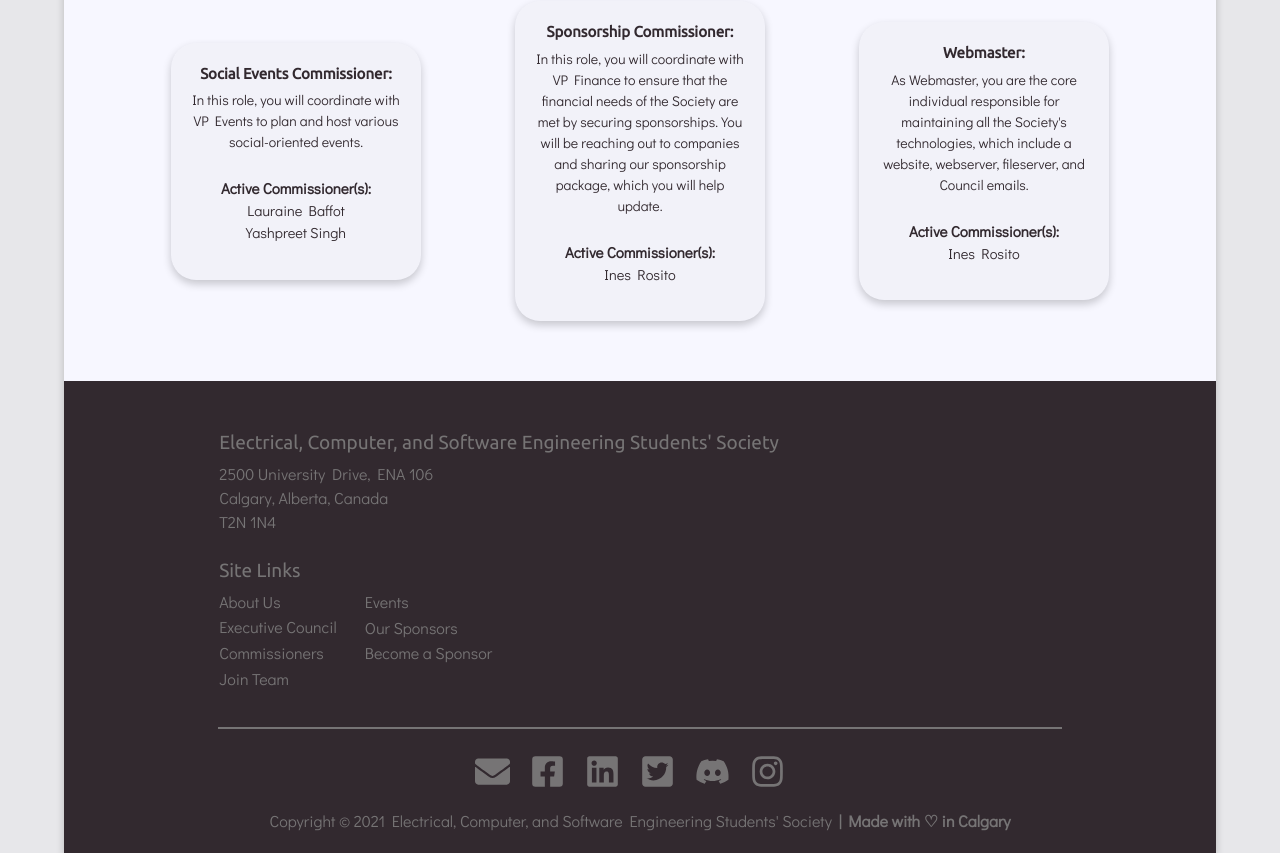
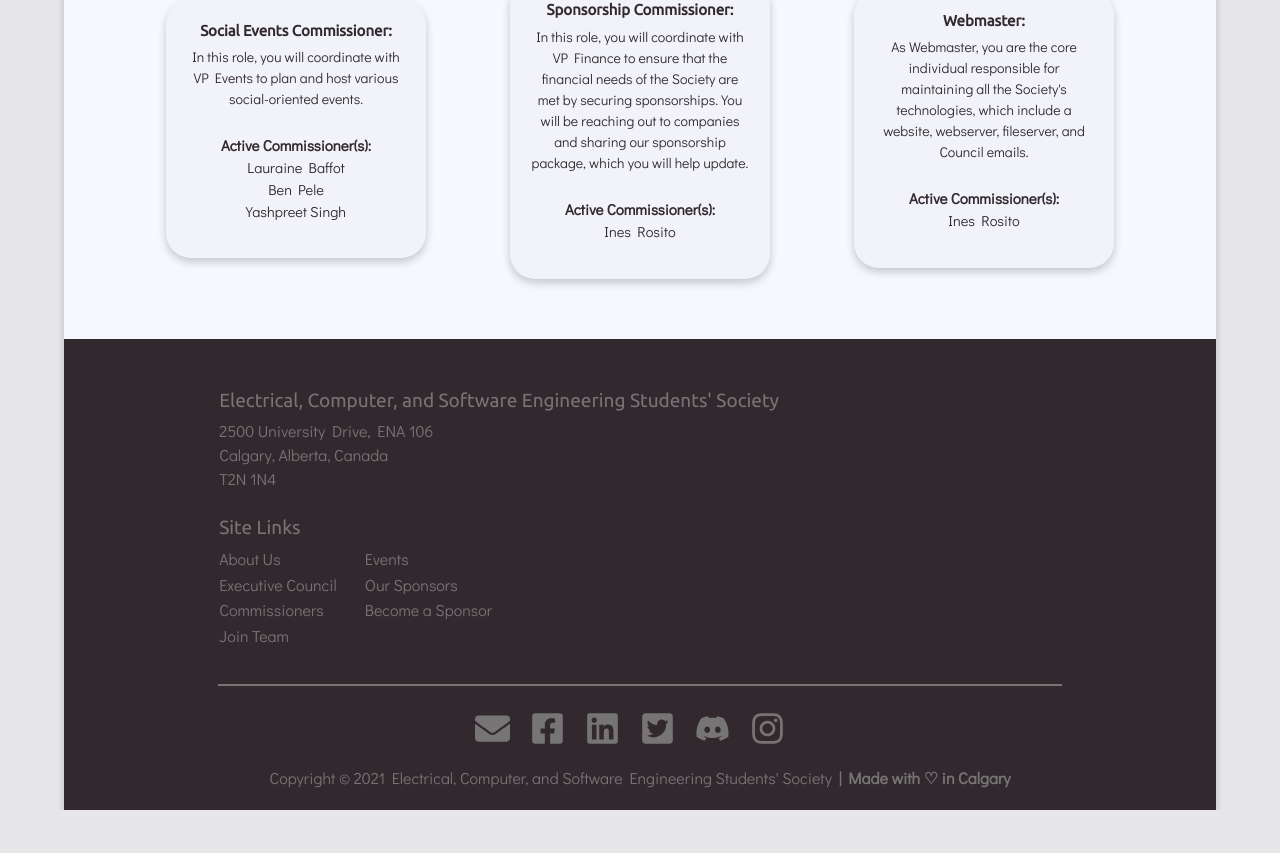
Before and after one commit to zoouofc/zooengg.ca-react, a React (Create React App) app: page /commissioners in a window 1280 px wide. Shown: the part 1112-1965 px from the top of the page. After the commit the page ends 1922 px from the top, so only its background shows below. Built offline with nearby package versions, Linux system fonts and the light colour scheme.

Commit message:
Updating comms, updating banners

```diff
--- a/src/pages/CommissionerPage.jsx
+++ b/src/pages/CommissionerPage.jsx
@@ -91,6 +91,7 @@ const CommissionerPage = () => (
         commRole="Social Events Commissioner:"
         names={[
           "Lauraine Baffot",
+          "Ben Pele",
           "Yashpreet Singh"
         ]}
       >
--- a/src/pages/HomePage.jsx
+++ b/src/pages/HomePage.jsx
@@ -10,13 +10,14 @@ import '../stylesheets/Flickity.scss';
 import pic1 from '../assets/home-pages/CouncilGroup16.png';
 import pic2 from '../assets/home-pages/CouncilGroup18.png';
 import pic3 from '../assets/home-pages/CouncilGroup20.png';
-import pic4 from '../assets/home-pages/SocialMediaBanner.png';
+import pic4 from '../assets/home-pages/TechFairBanner.png';
+import pic5 from '../assets/home-pages/SocialMediaBanner.png';
 
 // Importing files
 import constitution from '../assets/home-pages/ZooConstitution_UpdatedJune2021.pdf';
 
 const flickityOptions = {
-  initialIndex: 2,
+  initialIndex: 3,
   imagesLoaded: true,
   wrapAround: true,
   autoPlay: 3000,
@@ -36,6 +37,7 @@ const HomePage = () => (
         <img src={pic2} alt="" />
         <img src={pic3} alt="" />
         <img src={pic4} alt="" />
+        <img src={pic5} alt="" />
       </Flickity>
     </div>
 
@@ -50,7 +52,7 @@ const HomePage = () => (
         industry.
       </p>
       <p className="home-text">
-        In addition to those responsibilities, ZOO serves as a liason between the Department (ESE)
+        In addition to those responsibilities, ZOO serves as a liaison between the Department (ESE)
         and the many Electrical, Software and Computer Engineering students. We work hard to
         represent your opinions and ensure that your voices are heard.
       </p>
--- a/src/stylesheets/commissioner/CommCard.scss
+++ b/src/stylesheets/commissioner/CommCard.scss
@@ -5,7 +5,7 @@
   background: #ababab12;
   box-shadow: 0 4px 8px 0 rgba(0, 0, 0, 0.2);
 
-  width: 250px;
+  width: 260px;
   min-height: 130px;
 
   padding: 20px;
```
Also changed, not shown: src/assets/home-pages/TechFairBanner.png (added), src/components/ExecCard.jsx (line endings or trailing spaces), 1 other file (tests, documents, lock files or other folders).
